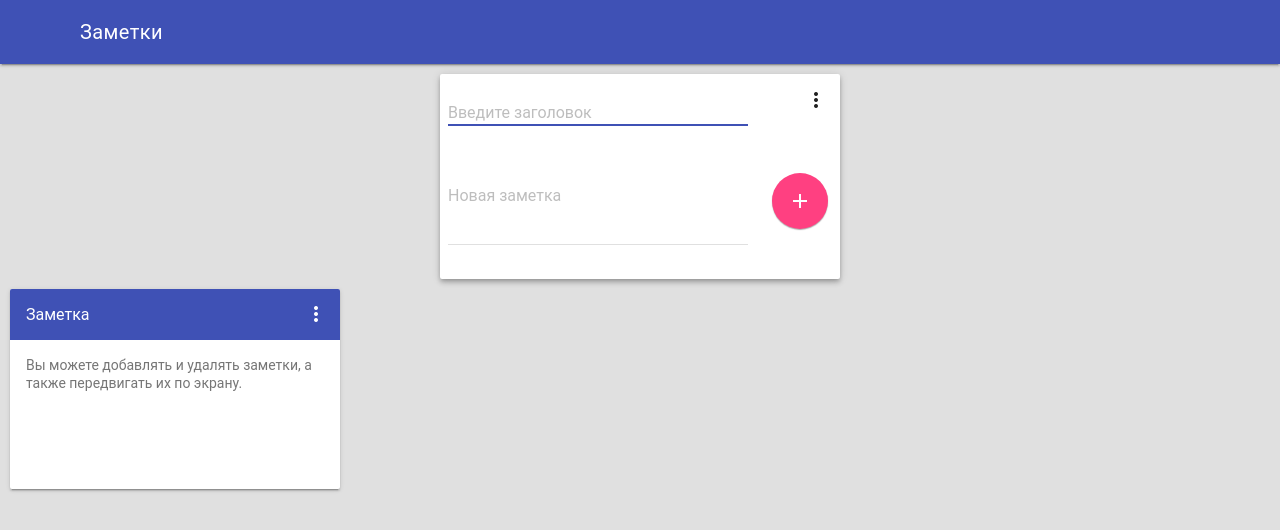
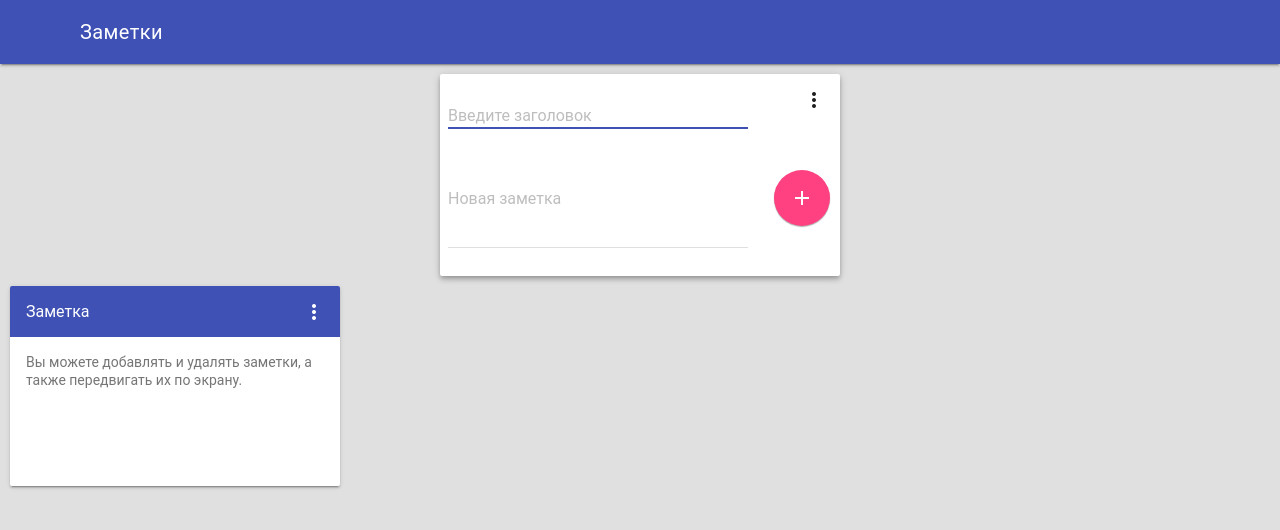
Before and after one commit to strikeX100/Notes, a plain HTML site: page index.html in a window 1280 px wide. Drawn offline with nearby package versions, Linux system fonts and the light colour scheme.

Commit message:
Fixed css and add instruction

```diff
--- a/index.html
+++ b/index.html
@@ -36,7 +36,7 @@
     <div class="page-content"><!-- Your content goes here -->
     	<div class="input mdl-card mdl-shadow--4dp">
 		<!-- Right aligned menu below button -->
-			<div id="Applejack">
+			<div id="inputMenu">
 				<button id="demo-menu-lower-right-0" class="mdl-button mdl-js-button mdl-button--icon">
   					<i class="material-icons">more_vert</i>
 				</button>
@@ -53,12 +53,12 @@
 			</div>
 
 			<div class="mdl-card__actions">
-    			<div class="mdl-textfield mdl-js-textfield" id="RainbowDash">
+    			<div class="mdl-textfield mdl-js-textfield">
   					<textarea class="mdl-textfield__input" type="text" rows="3" maxlength="1000" id="note"></textarea>
   					<label class="mdl-textfield__label" for="note">Новая заметка</label>
 				</div>
 			</div>
-			<button class="mdl-button mdl-js-button mdl-button--fab mdl-js-ripple-effect mdl-button--colored" id="PinkiePie">
+			<button class="mdl-button mdl-js-button mdl-button--fab mdl-js-ripple-effect mdl-button--colored" id="addButton">
   				<i class="material-icons">add</i>
 			</button>
 		</div>
--- a/script.js
+++ b/script.js
@@ -32,7 +32,7 @@ function addNewNote(header, comment, index) {
 	$(note).append(title, text, menu);
 	$("#notes").append(note);
 	var notesBorder = [0, $('header').height(), window.innerWidth - $(note).width() - 20,];
-	$(note).draggable({containment:notesBorder, zIndex:2});
+	$(note).draggable({containment:notesBorder, zIndex: 2});
 	$("input").val("").focus().parent().removeClass('is-dirty');
 	$("textarea").val("").parent().removeClass('is-dirty');
 	componentHandler.upgradeElements(note.get(0));
@@ -40,7 +40,7 @@ function addNewNote(header, comment, index) {
 $(document).ready(function() {
 	var k = 0;
 	var border = [-window.innerWidth/2+$('.input').width()/2+10, $('header').height(), window.innerWidth/2- $('.input').width()/2-10,];
-	$("#PinkiePie").click(function() {
+	$("#addButton").click(function() {
 		new_header = $("input").val();
 		new_comment = $("textarea").val();
 		if (new_header && new_comment) {
@@ -62,5 +62,15 @@ $(document).ready(function() {
 	$('#notes').on('click', 'ul li:last-child', function() {
 		$(this).closest('.note').remove();
 	});
+	/*$('#notes').on('dragstart', '.note', function() {
+		var zIndex = $(this).css('z-index');
+		zIndex++;
+		$(this).css({'z-index':zIndex});
+		var inputZ = $('.input').css('z-index');
+		inputZ++;
+		$('.input').css({'z-index':inputZ});
+		console.log(zIndex);
+		console.log(inputZ);
+	});*/
 	$('.input').draggable({containment:border});
 });
--- a/style.css
+++ b/style.css
@@ -1,7 +1,5 @@
 html, body {
   font-family: 'Roboto', 'Helvetica', sans-serif;
-  margin: 0;
-  padding: 0;
 }
 textarea {
 	resize: none;
@@ -9,16 +7,15 @@ textarea {
 body {
 	background-color: #e0e0e0;
 }
-#Applejack {
-	margin-left: 360px;
-	margin-top: 10px;
-	margin-bottom: -45px;
+#inputMenu {
+	position: absolute;
+	top: 10px;
+	right: 10px;
 }
-#PinkiePie {
-	position: relative;
-	left: 160px;
-	bottom: 100px;
-	margin-bottom: -50px;
+#addButton {
+	position: absolute;
+	right: 10px;
+	bottom: 50px;
 }
 .input {
 	margin: auto;
@@ -31,11 +28,9 @@ body {
 	margin: 10px;
 }
 .menu {
-	position: relative;
-	left: 290px;
-	bottom: 110px;
-	/*margin-left: 290px;
-	margin-top: -90px;*/
+	position: absolute;
+	right: 10px;
+	top: 10px;
 }
 #notes {
 	z-index: 1;
```
